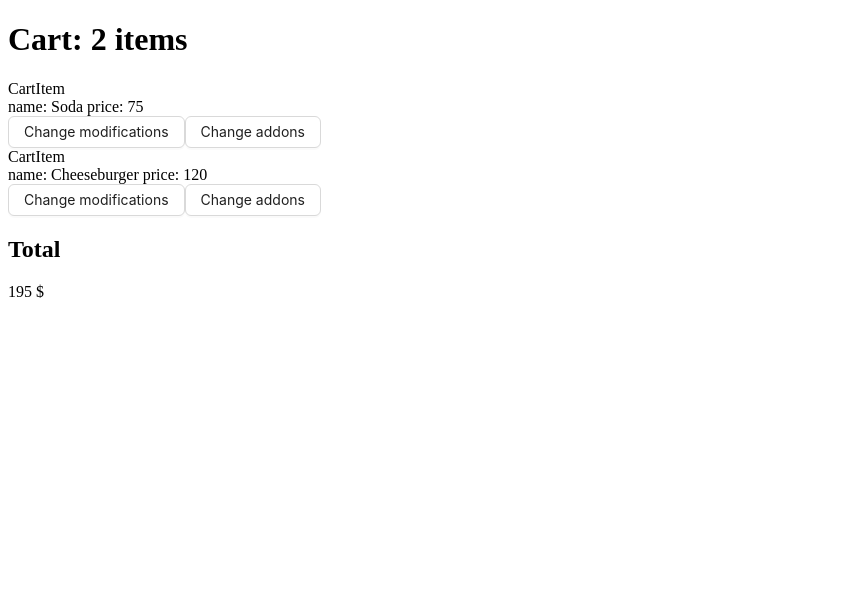
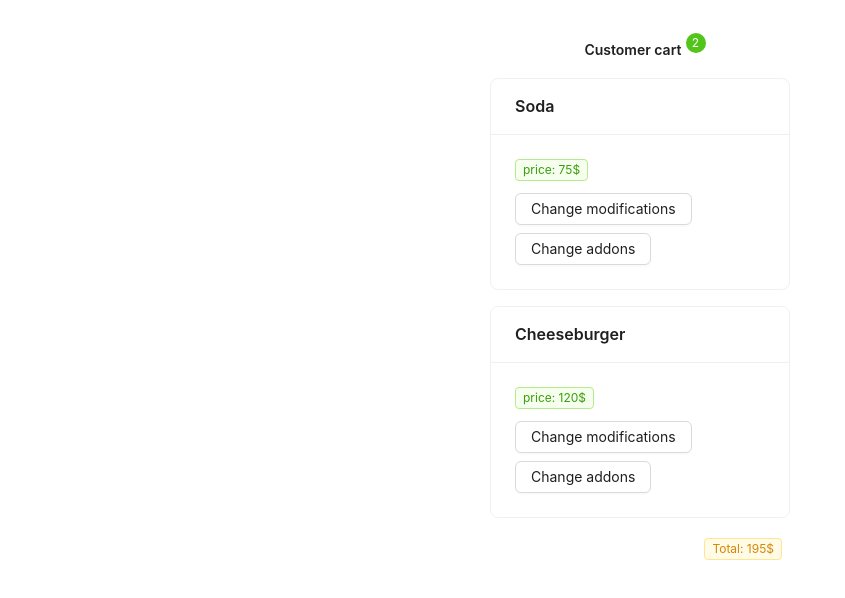
Before and after one commit to MarySnopok/extra-flavours, a React (Vite) app: page / in a window 1280 px wide. Shown: the top 598 px of the page, without its empty margins (0-845 px from the left). Built offline with nearby package versions, Linux system fonts and the light colour scheme.

Commit message:
Apply ant design

```diff
--- a/src/components/Cart.tsx
+++ b/src/components/Cart.tsx
@@ -1,4 +1,4 @@
-import { Skeleton } from 'antd';
+import { Badge, Skeleton, Space, Typography } from 'antd';
 import { useCartStore } from '../state/useCartStore';
 
 import { CartItemShowroom } from './CartItem';
@@ -16,11 +16,23 @@ export const Cart = () => {
   const modifyingItem = items.find(
     (item) => item.id === changeModificationsFor,
   );
+  //TODO: find a better way for a line 25 :) this is hillarious
   return (
     <div>
-      <h1>Cart: {items.length} items</h1>
+      <Typography.Title level={2} style={{ textAlign: 'center' }}>
+        <Badge count={items.length} color="green">
+          <span style={{ alignSelf: 'flex-start ' }}>
+            Customer cart&nbsp;&nbsp;&nbsp;&nbsp;
+          </span>
+        </Badge>
+      </Typography.Title>
 
-      <div>
+      <Space
+        direction="vertical"
+        align="center"
+        size={16}
+        style={{ justifyContent: 'center', width: '100%' }}
+      >
         {items.map((item) => (
           <CartItemShowroom
             onChangeAddons={setChangeAddonsFor}
@@ -29,15 +41,13 @@ export const Cart = () => {
             item={item}
           />
         ))}
-      </div>
-
+      </Space>
       {modifyingItem && (
         <ProductModificationModal
           item={modifyingItem}
           onClose={() => setChangeModificationsFor(null)}
         />
       )}
-
       <CartTotal />
     </div>
   );
--- a/src/components/CartItem.tsx
+++ b/src/components/CartItem.tsx
@@ -1,6 +1,7 @@
-import { Button } from 'antd';
+import { Button, Typography, Tag, Card, Space } from 'antd';
 import { CartItem } from '../state/useCartStore';
 import { useProduct } from '../state/useProducts';
+import { getPrice } from '../utils/getPrice';
 
 interface CartItemShowroomProps {
   item: CartItem;
@@ -16,16 +17,25 @@ export const CartItemShowroom = ({
   // get data for actual product
   const product = useProduct(item.id);
 
+  if (!product) {
+    throw new Error('Invalid product id');
+  }
+
   return (
-    <div>
-      CartItem
-      <div>
-        name: {product?.name} price: {product?.price}
-      </div>
-      <Button onClick={() => onChangeModifications(item.id)}>
-        Change modifications
-      </Button>
-      <Button onClick={() => onChangeAddons(item.id)}>Change addons</Button>
-    </div>
+    <Card
+      title={product.name}
+      style={{ width: 300, justifyContent: 'center' }}
+      bordered={true}
+    >
+      <Space direction="vertical" align="start" style={{ width: '100%' }}>
+        <div style={{ marginBottom: 4 }}>
+          <Tag color="green">price: {product.price}$</Tag>
+        </div>
+        <Button onClick={() => onChangeModifications(item.id)}>
+          Change modifications
+        </Button>
+        <Button onClick={() => onChangeAddons(item.id)}>Change addons</Button>
+      </Space>
+    </Card>
   );
 };
--- a/src/components/CartTotal.tsx
+++ b/src/components/CartTotal.tsx
@@ -1,3 +1,4 @@
+import { Tag, Typography } from 'antd';
 import { useCartStore } from '../state/useCartStore';
 import { useFetchProducts } from '../state/useProducts';
 export const CartTotal = () => {
@@ -24,9 +25,11 @@ export const CartTotal = () => {
   }, 0);
 
   return (
-    <div className="cart-total">
-      <h2>Total</h2>
-      <p>{total} $</p>
+    <div
+      className="cart-total"
+      style={{ padding: 20, textAlign: 'right', width: 300, margin: '0 auto' }}
+    >
+      <Tag color="gold">Total: {total}$</Tag>
     </div>
   );
 };
```
